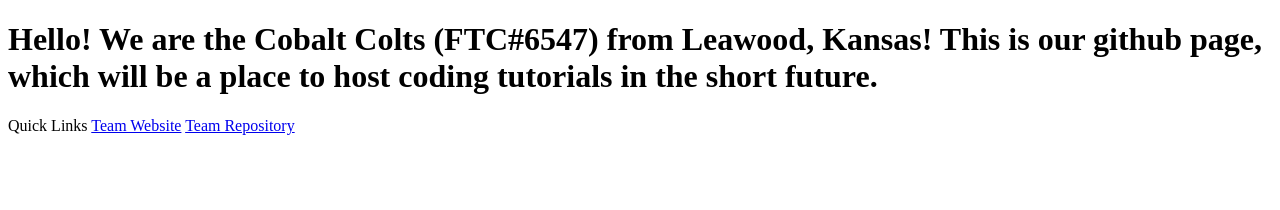
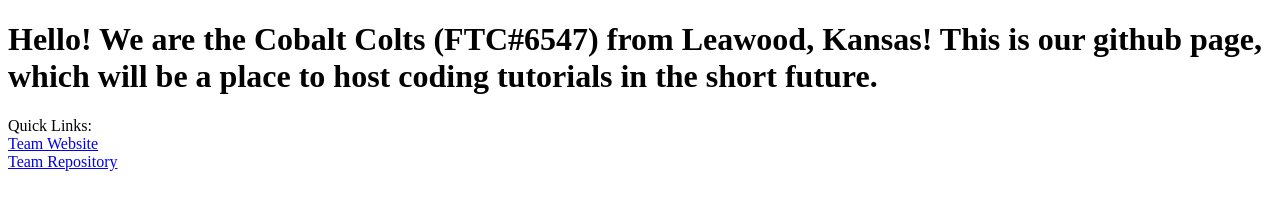
Before and after one commit to cobalt-colts/cobalt-colts.github.io, a plain HTML site: page index.html in a window 1280 px wide. Drawn offline with Linux system fonts and the light colour scheme.

Commit message:
Update index.html

```diff
--- a/index.html
+++ b/index.html
@@ -1,15 +1,15 @@
 <!DOCTYPE html>
 <html>
   <head>
-    <title>"Cobalt Colts"</title>
+    <title>Cobalt Colts</title>
 
   </head>
   <body>
     <h1>Hello! We are the Cobalt Colts (FTC#6547) from Leawood, Kansas! This is our github page, which will be a place to host coding tutorials in the short future.</h1>
     <p>
-      Quick Links
-      <a href="http://www.ftc6547.org/" target="_blank">Team Website</a>
-      <a href="https://github.com/cobalt-colts" target="_blank">Team Repository</a>
+      Quick Links: <br>
+      <a href="http://www.ftc6547.org/" target="_blank">Team Website</a> <br>
+      <a href="https://github.com/cobalt-colts" target="_blank">Team Repository</a> <br>
 
     </p>
   </body>
```
